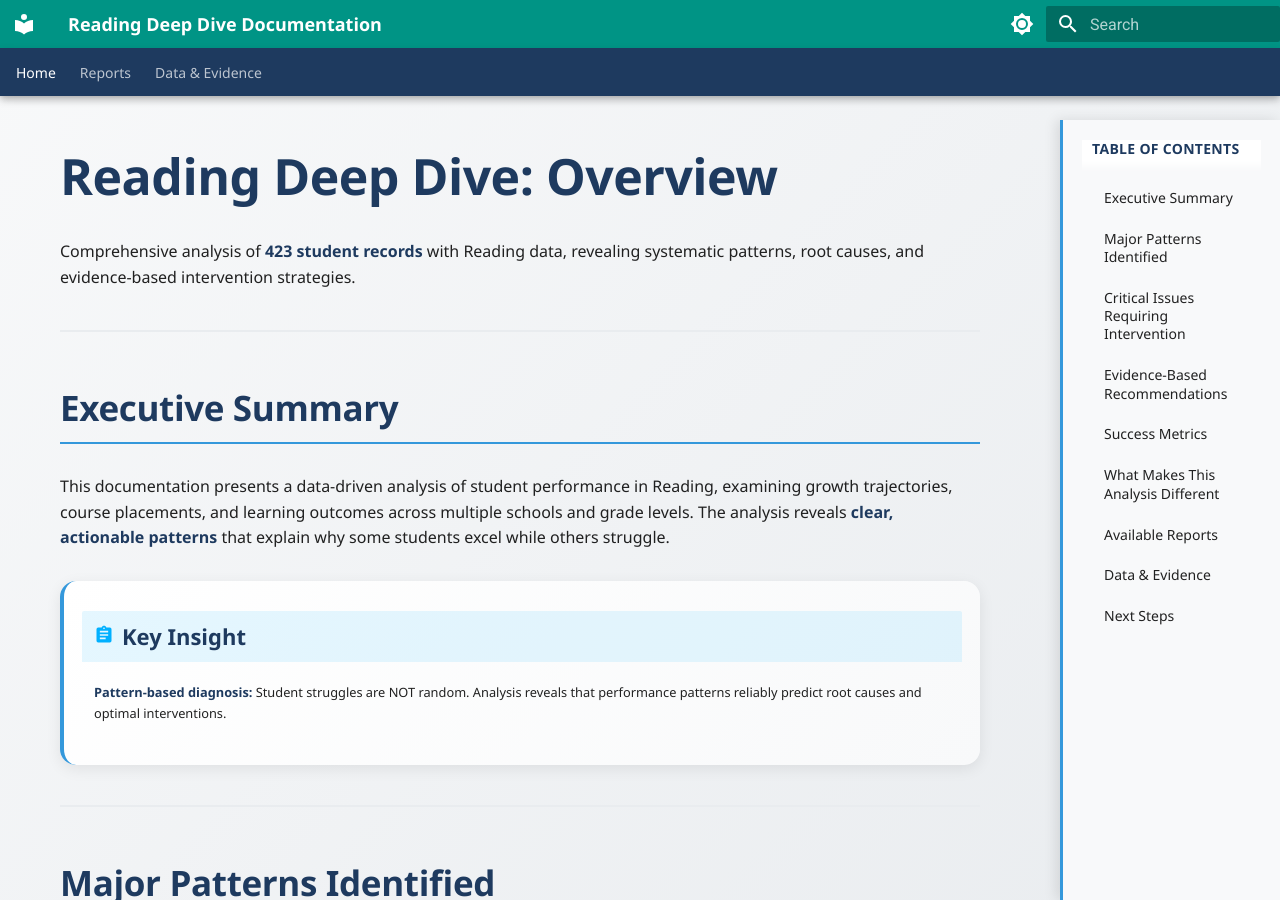
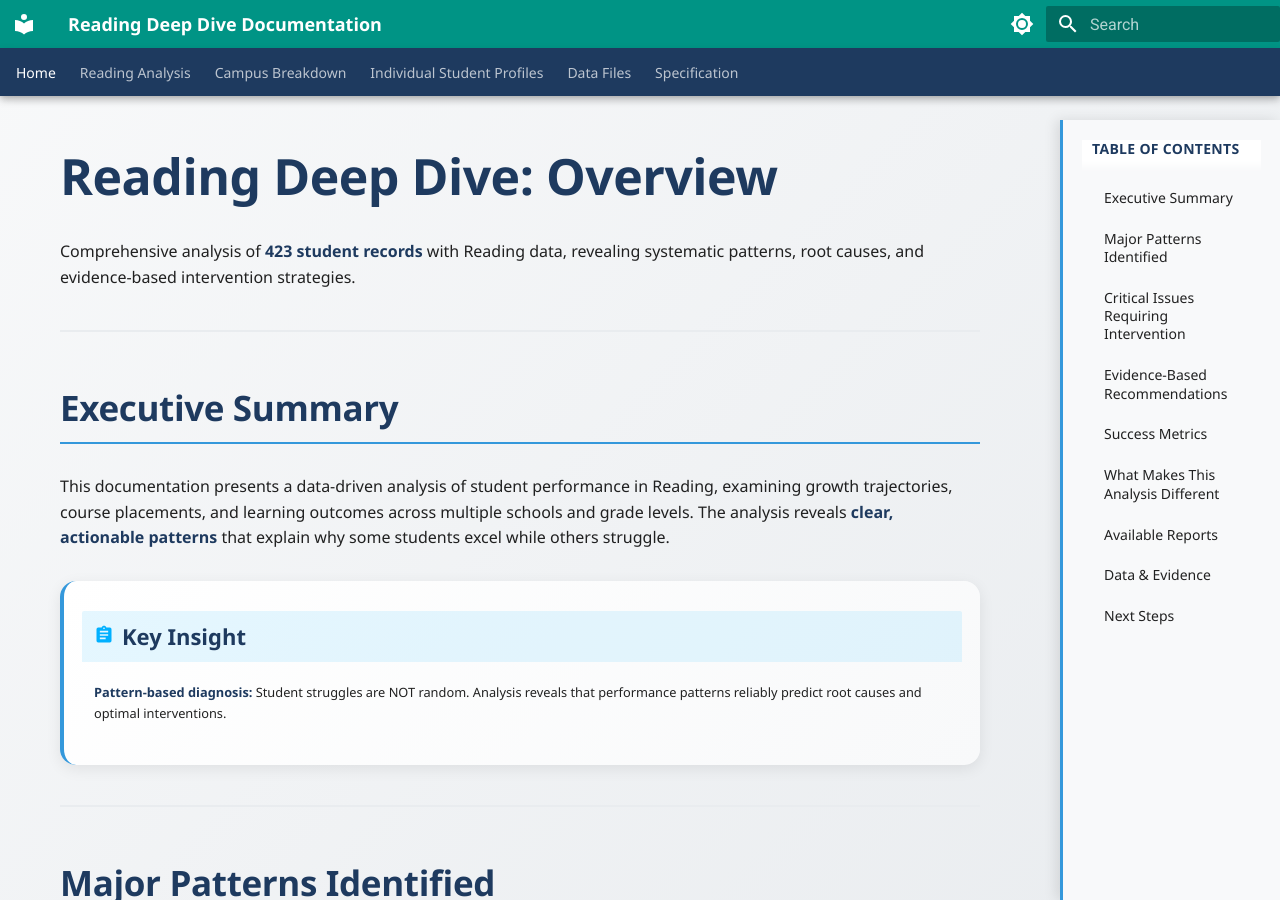
Before and after one commit to alixandria-ali/reading-deep-dive, an MkDocs documentation site: the page built from docs/index.md, in a window 1280 px wide and 900 px high. Built offline with MkDocs 1.6.1 and Material for MkDocs 9.7.7, drawn with Linux system fonts in a browser that asks for light colours.

Commit message:
Flatten navigation to show all pages in top nav
Moved all pages to top-level navigation instead of nested
under tabs, so Analysis, Campus Breakdown, Student Profiles,
and Data Files appear directly in the horizontal nav bar.

Co-Authored-By: Claude Sonnet 4.5 <noreply@anthropic.com>

```diff
--- a/mkdocs.yml
+++ b/mkdocs.yml
@@ -65,15 +65,12 @@ extra:
       link: index.html
 
 nav:
-  - Home:
-      - Overview: index.md
-  - Reports:
-      - Reading Analysis: reports/reading_analysis.md
-      - Individual Student Profiles: reports/student_profiles.md
-      - Campus Breakdown: reports/campus_breakdown.md
-  - Data & Evidence:
-      - Data Files: data/index.md
-      - Specification: data/deep_dive_spec.md
+  - Home: index.md
+  - Reading Analysis: reports/reading_analysis.md
+  - Campus Breakdown: reports/campus_breakdown.md
+  - Individual Student Profiles: reports/student_profiles.md
+  - Data Files: data/index.md
+  - Specification: data/deep_dive_spec.md
 
 extra_css:
   - stylesheets/extra.css
```
